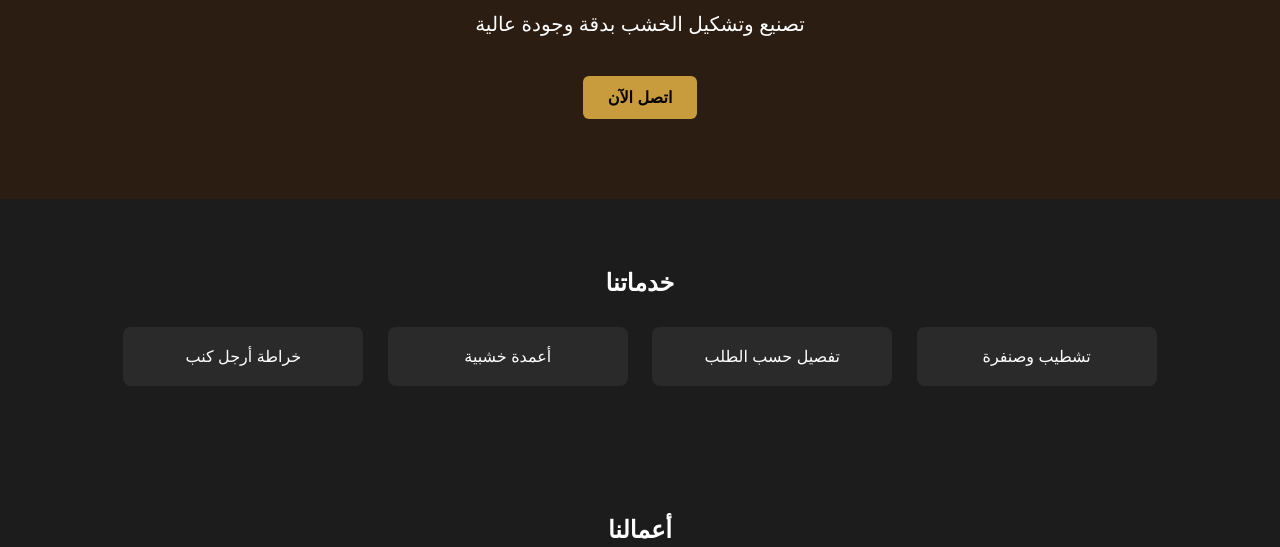
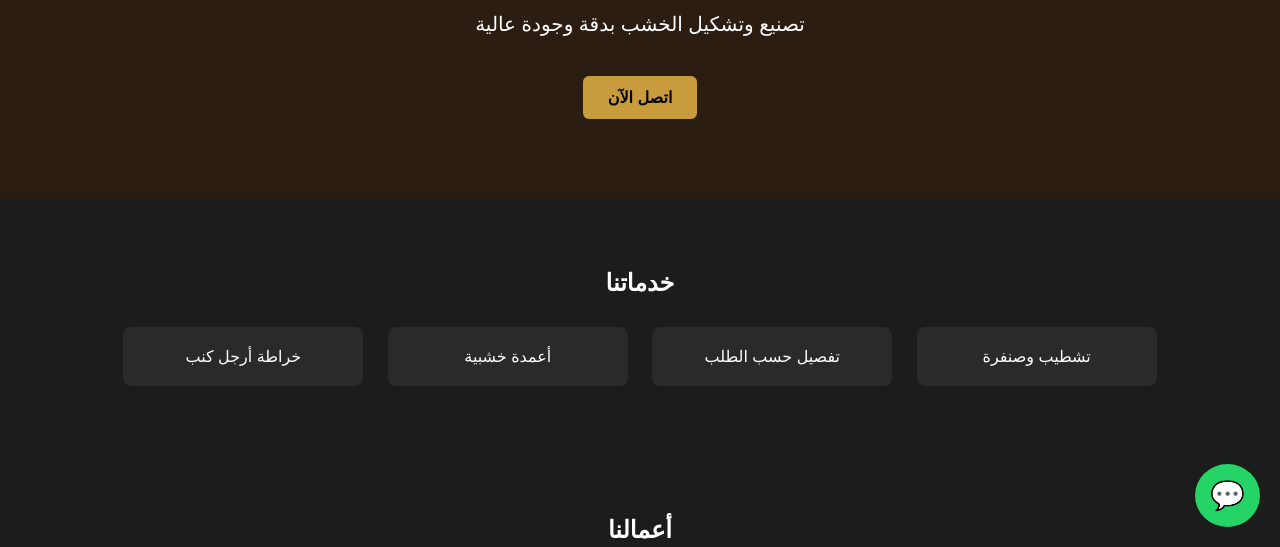
Before and after one commit to helalyoussef26-glitch/super-wood-, a plain HTML site: page index.html in a window 1280 px wide. Shown: the part 253-800 px from the top of the page. Drawn offline with Linux system fonts and the light colour scheme.

Commit message:
Update index.html

```diff
--- a/index.html
+++ b/index.html
@@ -78,7 +78,23 @@ margin-top:40px;
 </style>
 
 </head>
+<a href="https://wa.me/201224963027" class="whatsapp">
+💬
+</a>
 
+<style>
+.whatsapp{
+position:fixed;
+bottom:20px;
+right:20px;
+background:#25D366;
+color:white;
+font-size:28px;
+padding:15px;
+border-radius:50%;
+text-decoration:none;
+}
+</style>
 <body>
 
 <header>
```
